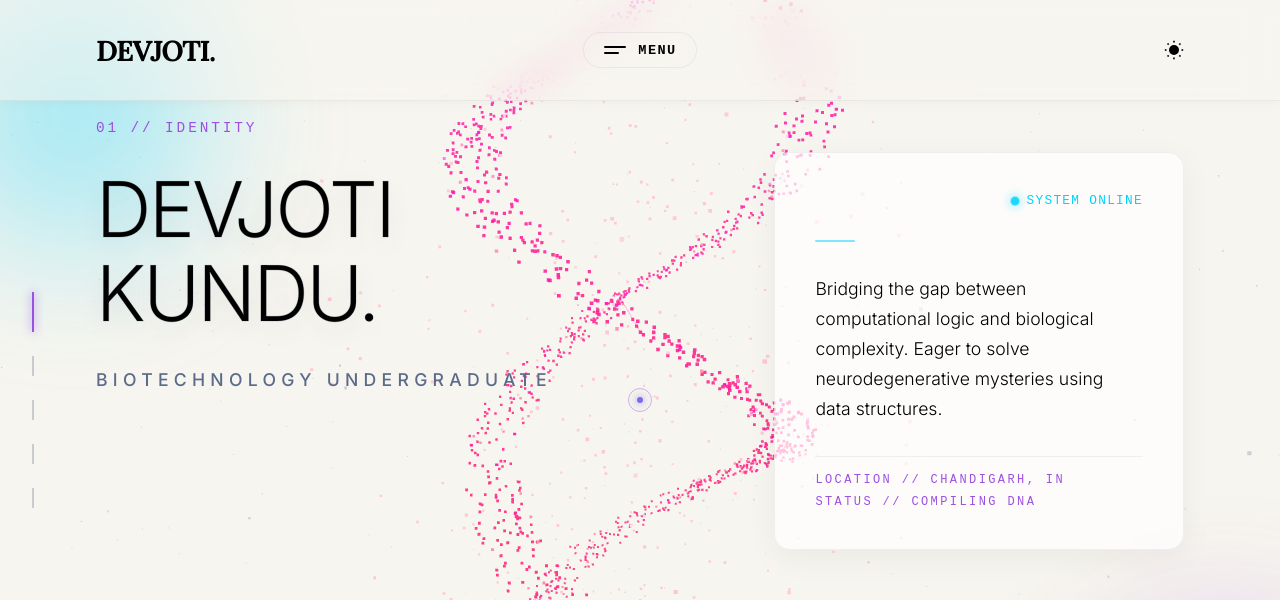
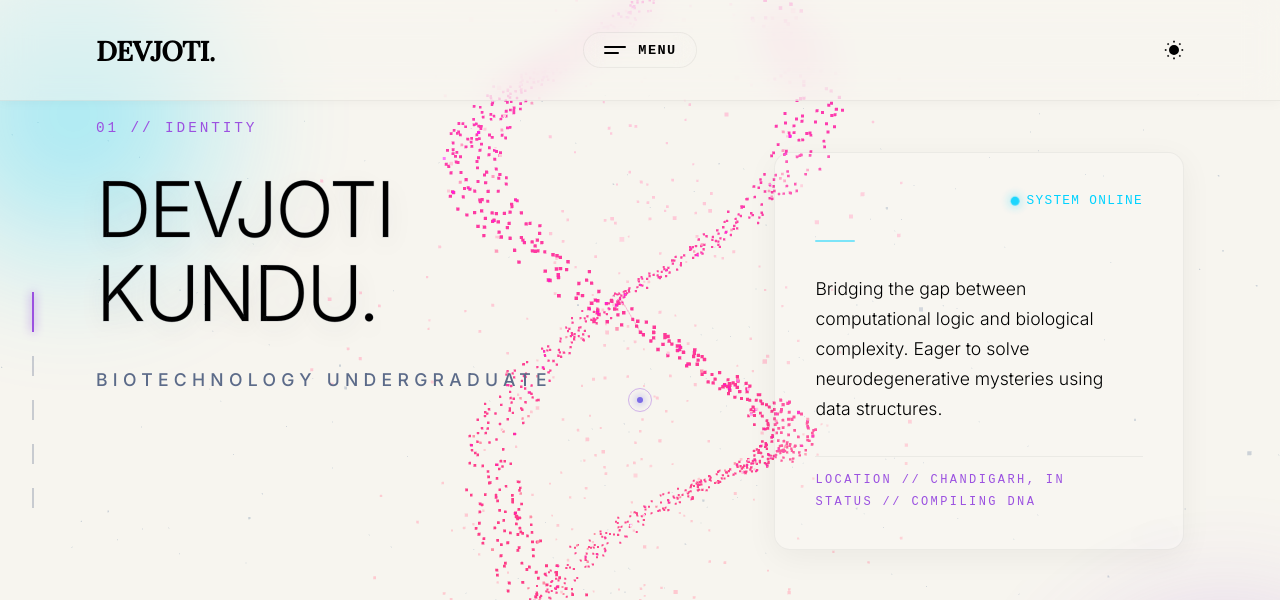
Before and after one commit to devjoti2003/Portfolio, a Next.js app: page / in a window 1280 px wide. Shown: the top 600 px of the page. Built offline with nearby package versions, Linux system fonts and the light colour scheme.

Commit message:
Lower bento-bg opacity to restore true frosted glass blur visibility

```diff
--- a/src/app/globals.css
+++ b/src/app/globals.css
@@ -7,7 +7,7 @@
   --nav-border: rgba(0,0,0,0.05);
   --nav-border: rgba(0,0,0,0.05);
 
-  --bento-bg: rgba(255, 255, 255, 0.7);
+  --bento-bg: rgba(255, 255, 255, 0.15);
 
   --glass-text: #000000;
   --glass-blend: multiply;
@@ -28,7 +28,7 @@ body.dark-mode {
   --nav-border: rgba(255,255,255,0.05);
   --nav-border: rgba(255,255,255,0.05);
 
-  --bento-bg: rgba(15, 17, 23, 0.7);
+  --bento-bg: rgba(15, 17, 23, 0.25);
 
   /* Glowing White Text (No Border) */
   --glass-text: #ffffff;
```
